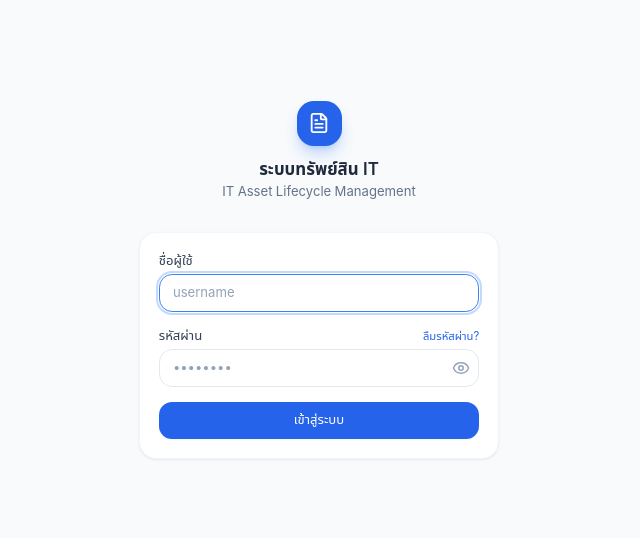
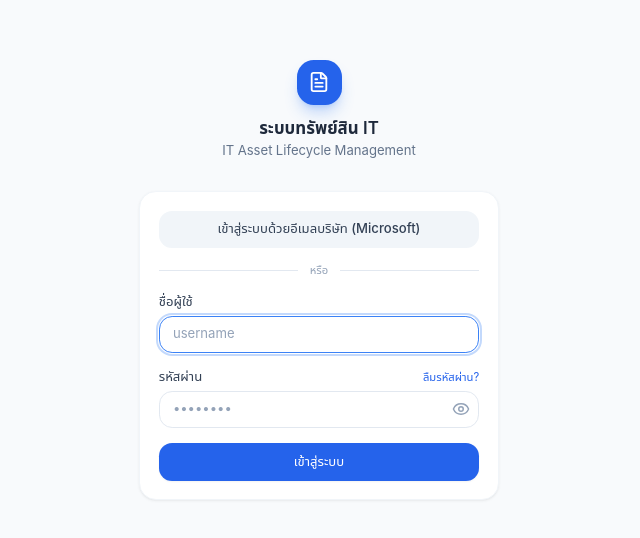
Before and after one commit to wasuthamlm/assets-lifecycle-management-frontend, a React (Vite) app: page /login in a window 1280 px wide. Shown: the part 120-658 px from the top of the page, without its empty margins (321-961 px from the left). Built offline with nearby package versions, Linux system fonts and the light colour scheme; no server answers.

Commit message:
add supabase

```diff
--- a/package.json
+++ b/package.json
@@ -11,6 +11,7 @@
   },
   "dependencies": {
     "@hookform/resolvers": "^5.4.0",
+    "@supabase/supabase-js": "^2.112.4",
     "@tanstack/react-query": "^5.101.4",
     "axios": "^1.18.1",
     "clsx": "^2.1.1",
--- a/src/api/endpoints.ts
+++ b/src/api/endpoints.ts
@@ -7,6 +7,7 @@ export const ENDPOINTS = {
     changePassword: '/auth/change-password',
     forgotPassword: '/auth/forgot-password',
     resetPassword: '/auth/reset-password',
+    ssoExchange: '/auth/sso/exchange',
   },
   dashboard: {
     summary: '/dashboard/summary',
--- a/src/api/services/auth.service.ts
+++ b/src/api/services/auth.service.ts
@@ -6,6 +6,7 @@ import type {
   ForgotPasswordDto,
   LoginDto,
   ResetPasswordDto,
+  SsoExchangeDto,
   TokenPair,
 } from '../types/auth.types'
 
@@ -30,4 +31,8 @@ export const authService = {
   async resetPassword(dto: ResetPasswordDto): Promise<void> {
     await apiClient.post(ENDPOINTS.auth.resetPassword, dto)
   },
+  async ssoExchange(dto: SsoExchangeDto): Promise<TokenPair> {
+    const { data } = await apiClient.post<TokenPair>(ENDPOINTS.auth.ssoExchange, dto)
+    return data
+  },
 }
--- a/src/api/types/auth.types.ts
+++ b/src/api/types/auth.types.ts
@@ -23,6 +23,10 @@ export interface ResetPasswordDto {
   newPassword: string
 }
 
+export interface SsoExchangeDto {
+  accessToken: string
+}
+
 export interface CurrentUser {
   userId: number
   username: string
--- a/src/hooks/useAuth.ts
+++ b/src/hooks/useAuth.ts
@@ -2,7 +2,7 @@ import { useMutation, useQuery, useQueryClient } from '@tanstack/react-query'
 import { useNavigate } from 'react-router-dom'
 import { authService } from '@/api/services/auth.service'
 import { useAuthStore } from '@/stores/auth.store'
-import type { ChangePasswordDto, ForgotPasswordDto, LoginDto, ResetPasswordDto } from '@/api/types/auth.types'
+import type { ChangePasswordDto, ForgotPasswordDto, LoginDto, ResetPasswordDto, SsoExchangeDto } from '@/api/types/auth.types'
 
 export function useCurrentUser() {
   const accessToken = useAuthStore((s) => s.accessToken)
@@ -26,6 +26,21 @@ export function useLogin() {
 
   return useMutation({
     mutationFn: (dto: LoginDto) => authService.login(dto),
+    onSuccess: (tokens) => {
+      setTokens(tokens.accessToken, tokens.refreshToken)
+      navigate(tokens.mustChangePassword ? '/change-password' : '/assets')
+    },
+  })
+}
+
+// ใช้ตอน login ผ่าน Microsoft SSO — แลก Supabase access token (จากหน้า /auth/callback) เป็น TokenPair
+// ของระบบเราเอง เหมือน useLogin ทุกประการหลังจากได้ tokens มาแล้ว
+export function useSsoLogin() {
+  const setTokens = useAuthStore((s) => s.setTokens)
+  const navigate = useNavigate()
+
+  return useMutation({
+    mutationFn: (dto: SsoExchangeDto) => authService.ssoExchange(dto),
     onSuccess: (tokens) => {
       setTokens(tokens.accessToken, tokens.refreshToken)
       navigate(tokens.mustChangePassword ? '/change-password' : '/assets')
--- /dev/null
+++ b/src/lib/supabase.ts
@@ -0,0 +1,13 @@
+import { createClient } from '@supabase/supabase-js'
+
+const supabaseUrl = import.meta.env.VITE_SUPABASE_URL as string | undefined
+const supabaseAnonKey = import.meta.env.VITE_SUPABASE_ANON_KEY as string | undefined
+
+// ใช้เฉพาะสำหรับ Microsoft SSO login (OAuth redirect + session ชั่วคราวระหว่าง redirect) —
+// ไม่ใช่ auth หลักของระบบ (นั่นคือ TokenPair ของ backend เก็บใน authStore) จึงไม่ต้อง auto-refresh
+export const supabase =
+  supabaseUrl && supabaseAnonKey
+    ? createClient(supabaseUrl, supabaseAnonKey, { auth: { autoRefreshToken: false, persistSession: true } })
+    : null
+
+export const isSsoConfigured = !!supabase
--- /dev/null
+++ b/src/pages/auth/AuthCallbackPage.tsx
@@ -0,0 +1,84 @@
+import { useEffect, useRef, useState } from 'react'
+import { Link } from 'react-router-dom'
+import { Loader2 } from 'lucide-react'
+import { useSsoLogin } from '@/hooks/useAuth'
+import { Card } from '@/components/ui/Card'
+import { getErrorMessage } from '@/lib/errorMessage'
+import { supabase } from '@/lib/supabase'
+
+const SESSION_WAIT_TIMEOUT_MS = 8000
+
+/**
+ * หน้าที่ Supabase redirect กลับมาหลัง login ผ่าน Microsoft สำเร็จ (ดู LoginPage.onSsoLogin)
+ * supabase-js parse token จาก URL hash แบบ async (detectSessionInUrl ค่า default) — ถ้า parse ยังไม่เสร็จ
+ * ตอนที่เรียก getSession() ครั้งแรกจะได้ null ทั้งที่ login จริงสำเร็จ จึงต้องรอ event SIGNED_IN ประกบไว้ด้วย
+ * ไม่ใช่เช็ค getSession() ครั้งเดียวแล้วฟันธงว่า fail
+ */
+export function AuthCallbackPage() {
+  const { mutate } = useSsoLogin()
+  const [errorMessage, setErrorMessage] = useState<string | null>(null)
+  const exchanged = useRef(false)
+
+  useEffect(() => {
+    if (!supabase) {
+      setErrorMessage('ยังไม่ได้ตั้งค่า Microsoft SSO บนระบบนี้')
+      return
+    }
+
+    function exchange(accessToken: string) {
+      if (exchanged.current) return
+      exchanged.current = true
+      mutate(
+        { accessToken },
+        {
+          onError: (err) => setErrorMessage(getErrorMessage(err, 'เข้าสู่ระบบด้วย Microsoft SSO ไม่สำเร็จ')),
+          // ไม่ต้องใช้ session ของ Supabase ต่ออีกแล้วหลังแลก token เสร็จ — scope 'local' ล้างแค่ในเครื่อง
+          // ไม่ยิง network request ให้ต้องกังวลเรื่อง component unmount ไปแล้วตอน navigate สำเร็จ
+          onSettled: () => void supabase?.auth.signOut({ scope: 'local' }),
+        },
+      )
+    }
+
+    // เคสส่วนใหญ่: supabase-js parse URL hash เสร็จก่อน effect นี้ทำงานแล้ว มี session พร้อมใช้ทันที
+    supabase.auth.getSession().then(({ data }) => {
+      if (data.session?.access_token) exchange(data.session.access_token)
+    })
+
+    // เผื่อ parse ยังไม่เสร็จตอน getSession() ข้างบนถูกเรียก — รอ event นี้แทน
+    const { data: listener } = supabase.auth.onAuthStateChange((event, session) => {
+      if (event === 'SIGNED_IN' && session?.access_token) exchange(session.access_token)
+    })
+
+    const timeout = setTimeout(() => {
+      if (!exchanged.current) {
+        setErrorMessage('ไม่พบข้อมูล session จาก Microsoft กรุณาลองเข้าสู่ระบบใหม่')
+      }
+    }, SESSION_WAIT_TIMEOUT_MS)
+
+    return () => {
+      listener.subscription.unsubscribe()
+      clearTimeout(timeout)
+    }
+    // mutate จาก useMutation เป็น reference คงที่ (react-query) ใส่ dep ได้โดยไม่ทำให้ effect นี้ทำงานซ้ำทุก render
+  }, [mutate])
+
+  if (errorMessage) {
+    return (
+      <Card>
+        <p className="mb-4 text-sm text-red-600">{errorMessage}</p>
+        <Link to="/login" className="text-sm text-brand-600 hover:underline dark:text-brand-400">
+          กลับไปหน้าเข้าสู่ระบบ
+        </Link>
+      </Card>
+    )
+  }
+
+  return (
+    <Card>
+      <div className="flex flex-col items-center gap-3 py-6 text-sm text-slate-500 dark:text-slate-400">
+        <Loader2 size={24} className="animate-spin" />
+        กำลังเข้าสู่ระบบด้วย Microsoft...
+      </div>
+    </Card>
+  )
+}
--- a/src/pages/auth/LoginPage.tsx
+++ b/src/pages/auth/LoginPage.tsx
@@ -1,3 +1,4 @@
+import { useState } from 'react'
 import { useForm } from 'react-hook-form'
 import { zodResolver } from '@hookform/resolvers/zod'
 import { z } from 'zod'
@@ -9,6 +10,7 @@ import { PasswordInput } from '@/components/ui/PasswordInput'
 import { Button } from '@/components/ui/Button'
 import { Card } from '@/components/ui/Card'
 import { getErrorMessage } from '@/lib/errorMessage'
+import { isSsoConfigured, supabase } from '@/lib/supabase'
 
 const loginSchema = z.object({
   username: z.string().min(1, 'กรุณากรอกชื่อผู้ใช้'),
@@ -19,6 +21,7 @@ type LoginForm = z.infer<typeof loginSchema>
 
 export function LoginPage() {
   const login = useLogin()
+  const [ssoLoading, setSsoLoading] = useState(false)
   const {
     register,
     handleSubmit,
@@ -31,8 +34,40 @@ export function LoginPage() {
     })
   }
 
+  async function onSsoLogin() {
+    if (!supabase) return
+    setSsoLoading(true)
+    const { error } = await supabase.auth.signInWithOAuth({
+      provider: 'azure',
+      options: { redirectTo: `${window.location.origin}/auth/callback` },
+    })
+    // ไม่ต้อง setSsoLoading(false) ตอนสำเร็จ — เบราว์เซอร์จะ redirect ออกจากหน้านี้ไปเลย
+    if (error) {
+      setSsoLoading(false)
+      toast.error(getErrorMessage(error, 'เชื่อมต่อ Microsoft SSO ไม่สำเร็จ'))
+    }
+  }
+
   return (
     <Card>
+      {isSsoConfigured && (
+        <>
+          <Button
+            type="button"
+            variant="secondary"
+            className="w-full"
+            disabled={ssoLoading}
+            onClick={onSsoLogin}
+          >
+            {ssoLoading ? 'กำลังเชื่อมต่อ...' : 'เข้าสู่ระบบด้วยอีเมลบริษัท (Microsoft)'}
+          </Button>
+          <div className="my-4 flex items-center gap-3 text-xs text-slate-400 dark:text-slate-500">
+            <div className="h-px flex-1 bg-slate-200 dark:bg-slate-800" />
+            หรือ
+            <div className="h-px flex-1 bg-slate-200 dark:bg-slate-800" />
+          </div>
+        </>
+      )}
       <form onSubmit={handleSubmit(onSubmit)} className="space-y-4">
         <div>
           <label className="mb-1 block text-sm font-medium text-slate-700 dark:text-slate-200">ชื่อผู้ใช้</label>
--- a/src/routes/router.tsx
+++ b/src/routes/router.tsx
@@ -5,6 +5,7 @@ import { ProtectedRoute } from './ProtectedRoute'
 import { PermissionRoute } from './PermissionRoute'
 import { RequirePasswordChange } from './RequirePasswordChange'
 import { LoginPage } from '@/pages/auth/LoginPage'
+import { AuthCallbackPage } from '@/pages/auth/AuthCallbackPage'
 import { ForgotPasswordPage } from '@/pages/auth/ForgotPasswordPage'
 import { ResetPasswordPage } from '@/pages/auth/ResetPasswordPage'
 import { ChangePasswordPage } from '@/pages/auth/ChangePasswordPage'
@@ -49,6 +50,7 @@ export const router = createBrowserRouter([
     element: <AuthLayout />,
     children: [
       { path: '/login', element: <LoginPage /> },
+      { path: '/auth/callback', element: <AuthCallbackPage /> },
       { path: '/forgot-password', element: <ForgotPasswordPage /> },
       { path: '/reset-password', element: <ResetPasswordPage /> },
     ],
```
Also changed, not shown: 1 other file (tests, documents, lock files or other folders).
